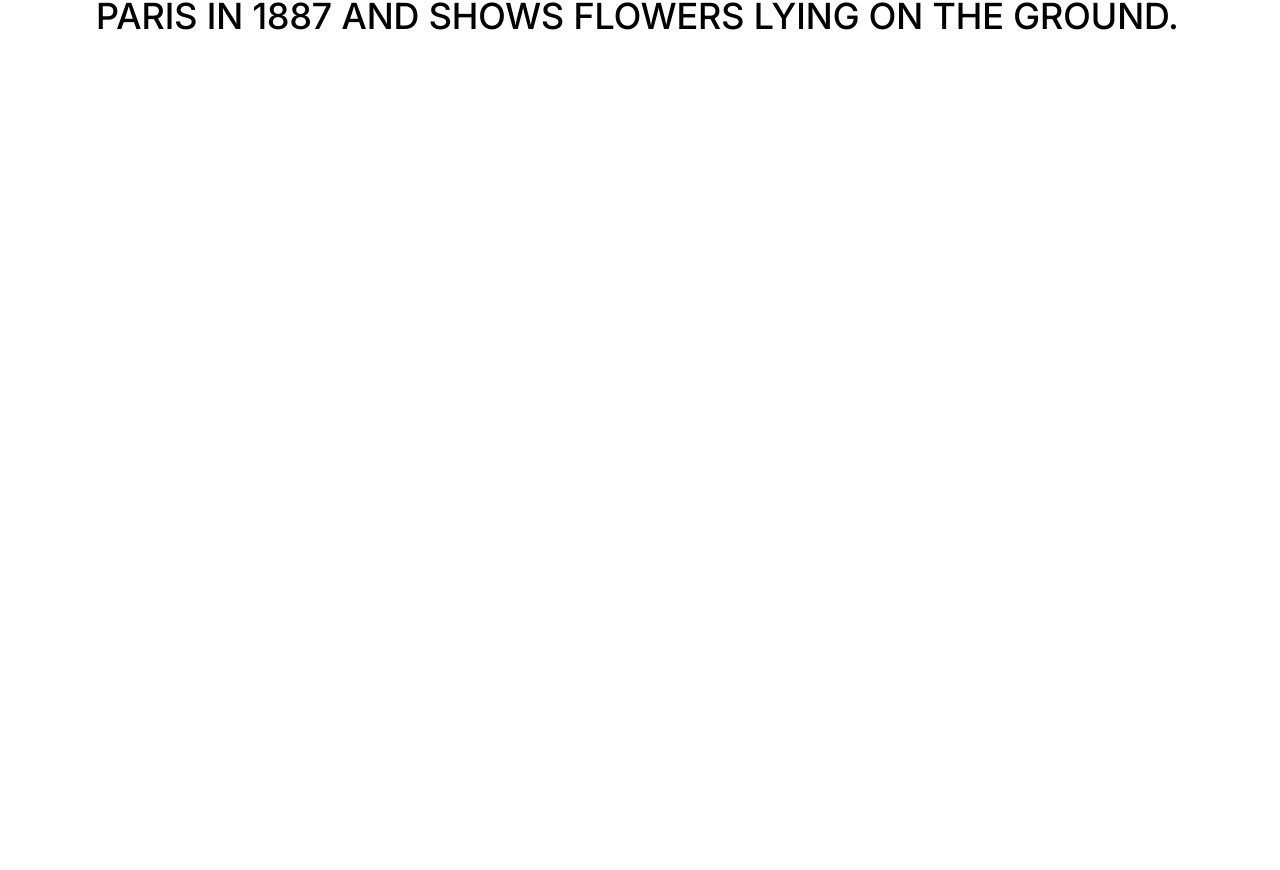
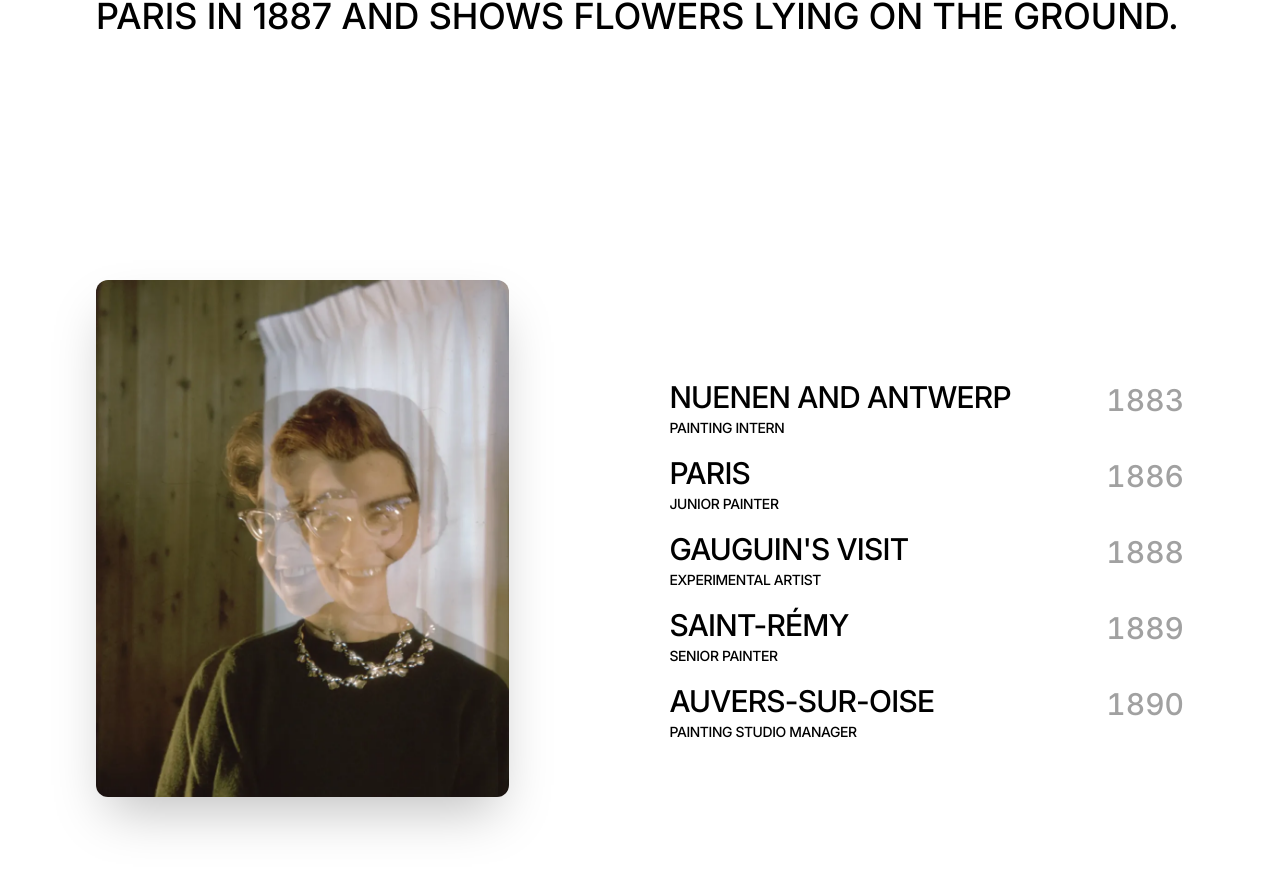
Before and after one commit to PendingBrew/portfolio-design-experiment, a Next.js app: page / in a window 1280 px wide. Shown: the part 3618-4488 px from the top of the page. Before the commit the page ends 3754 px from the top, so only its background shows below. Built offline with nearby package versions, Linux system fonts and the light colour scheme.

Commit message:
feat: profile section

```diff
--- a/app/assets/index.ts
+++ b/app/assets/index.ts
@@ -8,11 +8,13 @@ import TheRedVineyard from "./the-red-vineyard.webp";
 import WardInTheHospital from "./ward-in-the-hospital-in-arles.webp";
 import PloughmanInTheFieldsNearArles from "./ploughman-in-the-fields-near-arles.webp";
 import PaulGauguinArmchair from "./paul-gauguin-armchair.webp";
+import PersonalProfile from "./peronal-profile.webp";
 
 // Icons
 import ThemeIcon from "./theme-icon.svg";
 import MenuIcon from "./menu-icon.svg"
 import ArrowRightIcon from "./arrow-right.svg"
+import ProfilePortrait from "./profile-portrait.png";
 
 
 export{
@@ -25,5 +27,7 @@ export{
     PaulGauguinArmchair,
     ThemeIcon,
     MenuIcon,
-    ArrowRightIcon
+    ArrowRightIcon,
+    ProfilePortrait,
+    PersonalProfile
 }
--- a/app/page.tsx
+++ b/app/page.tsx
@@ -10,6 +10,8 @@ import {
   PloughmanInTheFieldsNearArles,
   PaulGauguinArmchair,
   ArrowRightIcon,
+  ProfilePortrait,
+  PersonalProfile,
 } from "./assets";
 
 export default function Home() {
@@ -184,7 +186,7 @@ export default function Home() {
         </section>
 
         {/* Section 3: Text content */}
-        <section className="flex flex-col gap-10 lg:gap-10">
+        <section className="flex flex-col gap-10 lg:gap-10 ">
           <h2 className="text-4xl md:text-6xl lg:text-7xl xl:text-[80px] font-medium leading-tight xl:leading-[100px] uppercase">
             Van Gogh painted several landscapes with flowers, roses, lilacs, and
             sunflowers.
@@ -199,6 +201,64 @@ export default function Home() {
         </section>
 
         <hr className="border-none h-[100px]" />
+
+        {/* Section Profile */}
+        <section className="flex flex-col lg:flex-row justify-end items-center gap-10 lg:gap-5 xl:gap-40 py-20 lg:py-36">
+          {/* Left: Vintage Portrait Image */}
+          <div className="w-full lg:w-[42%] xl:w-[38%]">
+            <div className="relative aspect-4/5 w-full rounded-xl overflow-hidden shadow-2xl">
+              <Image
+                src={PersonalProfile}
+                alt="Vincent Van Gogh Profile"
+                fill
+                priority
+                className="object-cover transform hover:scale-200 transition-transform duration-1000 ease-out"
+              />
+            </div>
+          </div>
+
+          {/* Right: Career Timeline */}
+          <div className="flex-1 w-full pt-6 lg:pt-12">
+            <div className="flex flex-col gap-10 lg:gap-5">
+              {[
+                {
+                  title: "Nuenen and Antwerp",
+                  role: "Painting Intern",
+                  year: "1883",
+                },
+                { title: "Paris", role: "Junior Painter", year: "1886" },
+                {
+                  title: "Gauguin's Visit",
+                  role: "Experimental Artist",
+                  year: "1888",
+                },
+                { title: "Saint-Rémy", role: "Senior Painter", year: "1889" },
+                {
+                  title: "Auvers-sur-Oise",
+                  role: "Painting Studio Manager",
+                  year: "1890",
+                },
+              ].map((item, index) => (
+                <div
+                  key={index}
+                  className="flex justify-between items-start group"
+                >
+                  <div className="flex flex-col gap-1.5">
+                    <h3 className="text-2xl md:text-2xl lg:text-3xl font-medium uppercase tracking-tight leading-none text-black">
+                      {item.title}
+                    </h3>
+                    <p className="text-xs md:text-xs lg:text-sm font-medium uppercase tracking-tight text-black">
+                      {item.role}
+                    </p>
+                  </div>
+                  <span className="text-2xl md:text-2xl lg:text-3xl font-medium text-neutral-400 tabular-nums">
+                    {item.year}
+                  </span>
+                </div>
+              ))}
+            </div>
+          </div>
+        </section>
       </main>
     </>
   );
```
Also changed, not shown: app/assets/peronal-profile.webp (added), app/assets/profile-portrait.png (added).
